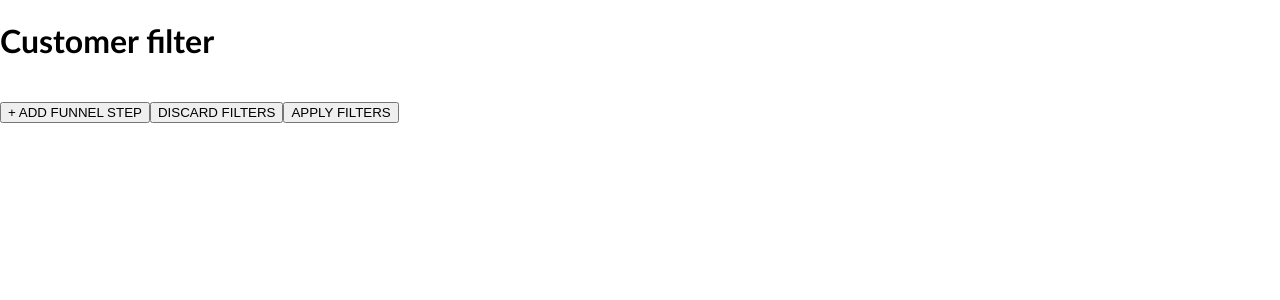
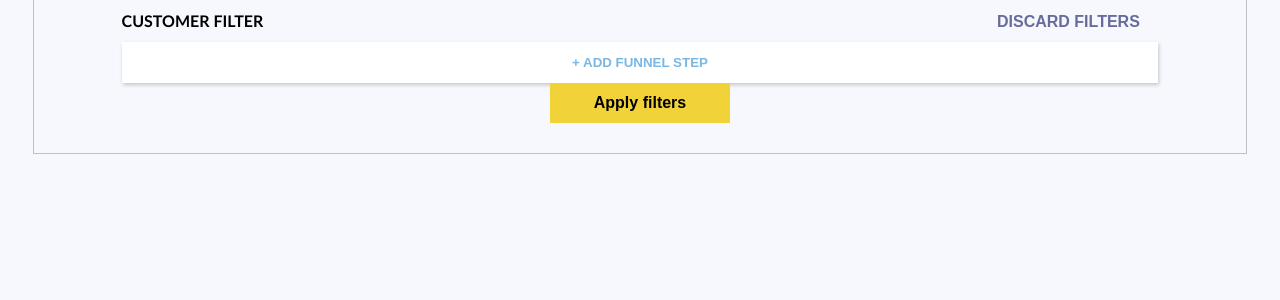
Before and after one commit to bosanskamariana/exponea-assignment, an Angular app: page / in a window 1280 px wide. Shown: the top 300 px of the page. Built offline with nearby package versions, Linux system fonts and the light colour scheme.

Commit message:
resuffle and style app component

```diff
--- a/src/app/app.component.html
+++ b/src/app/app.component.html
@@ -1,12 +1,17 @@
-<h1>Customer filter</h1>
-<br />
+<div class="container">
+  <div class="borderBox">
+    <div class="header">
+      <h1 class="heading">CUSTOMER FILTER</h1>
+      <button class="discardBtn" (click)="discardFilter()">DISCARD FILTERS</button>
+    </div>
     <div class="filterBox">
       <app-event-select-box
         *ngFor="let event of filter.events; let i = index"
         [event]="event"
         [counter]="i + 1"
       ></app-event-select-box>
+      <button class="blueBtn addStep" (click)="addFunnelStep()">+ ADD FUNNEL STEP</button>
     </div>
-<button (click)="addFunnelStep()">+ ADD FUNNEL STEP</button>
-<button (click)="discardFilter()">DISCARD FILTERS</button>
-<button (click)="applyFilter()">APPLY FILTERS</button>
+    <button class="applyBtn" (click)="applyFilter()">Apply filters</button>
+  </div>
+</div>
--- a/src/app/app.component.scss
+++ b/src/app/app.component.scss
@@ -1,4 +1,51 @@
-.eventBox {
-  max-width: 600px;
-  background-color: red;
+@import '../variables.scss';
+
+.container {
+  display: flex;
+  position: relative;
+  background-color: $greyBlue;
+  flex-direction: column;
+  align-items: center;
+  width: 100%;
+  height: 100%;
+  min-height: 100vh;
 }
+
+.header {
+  display: flex;
+  background: transparent;
+  align-items: baseline;
+  justify-content: space-between;
+  width: 90%;
+}
+
+.filterBox {
+  background-color: white;
+  min-height: 80%;
+  width: 90%;
+  box-shadow: 1px 2px 4px rgba(0, 0, 0, 0.2);
+}
+
+.borderBox {
+  display: flex;
+  flex-direction: column;
+  justify-content: space-between;
+  align-items: center;
+  background: transparent;
+  border: 1px solid $borderGray;
+  border-top: none;
+  height: 80%;
+  width: 90%;
+  padding: 0 30px 30px 30px;
+}
+
+.heading {
+  font-weight: bold;
+  font-size: 16px;
+}
+
+.addStep {
+  margin: 12px 0;
+  width: 100%;
+  //align-self: auto;
+}
```
Lines whose indentation alone changed are shown as unchanged.
